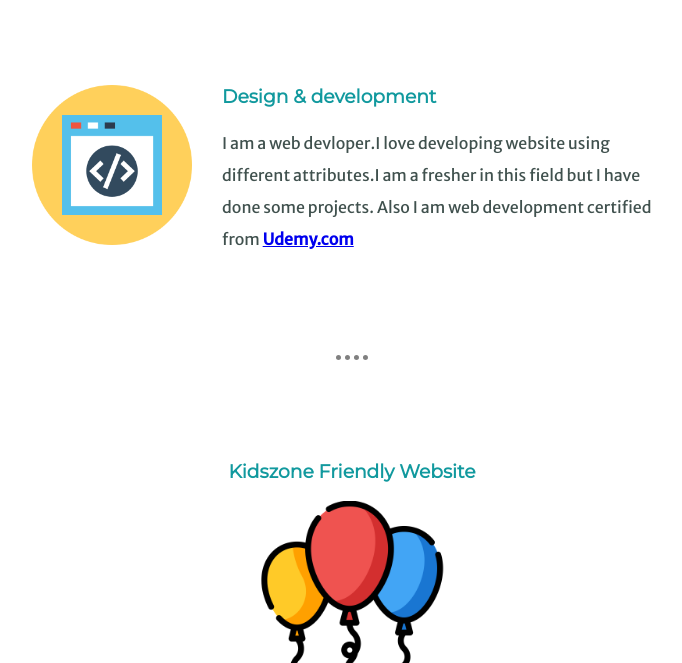
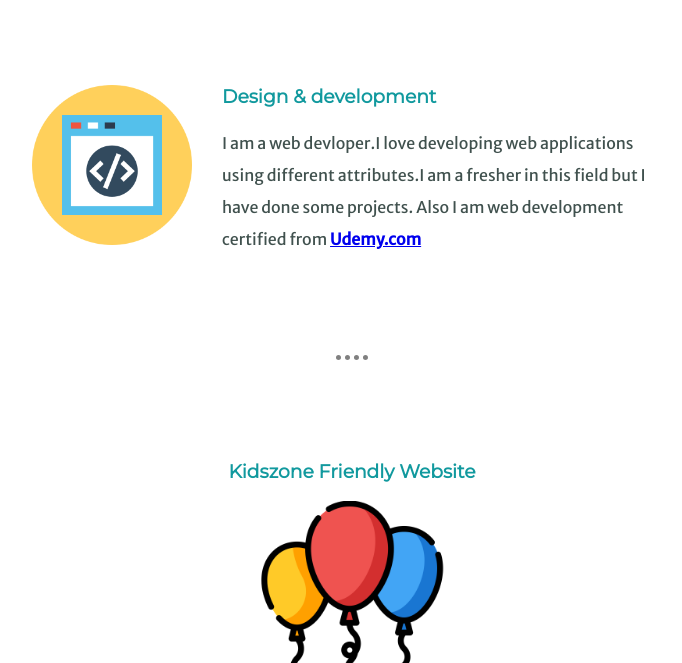
Before and after one commit to ankitapakhale/new_cv, a plain HTML site: page index.html in a window 1280 px wide. Shown: the part 1420-2083 px from the top of the page, without its empty margins (288-970 px from the left). Drawn offline with Linux system fonts and the light colour scheme.

Commit message:
Add files via upload

```diff
--- a/index.html
+++ b/index.html
@@ -29,7 +29,7 @@
       <div class="skill-row">
         <img class="web-icon" src="web.png" alt="">
         <h3>Design & development</h3>
-        <p>I am a web devloper.I love developing website using different attributes.I am a fresher in this field but I have done some projects.
+        <p>I am a web devloper.I love developing web applications using different attributes.I am a fresher in this field but I have done some projects.
         Also I am web development certified from <strong><a href="https://udemy-certificate.s3.amazonaws.com/pdf/UC-531498a7-5080-4dd4-8a1d-3dec7b3034e0.pdf">Udemy.com</strong></a></p>
   <hr>
       </div>
```
